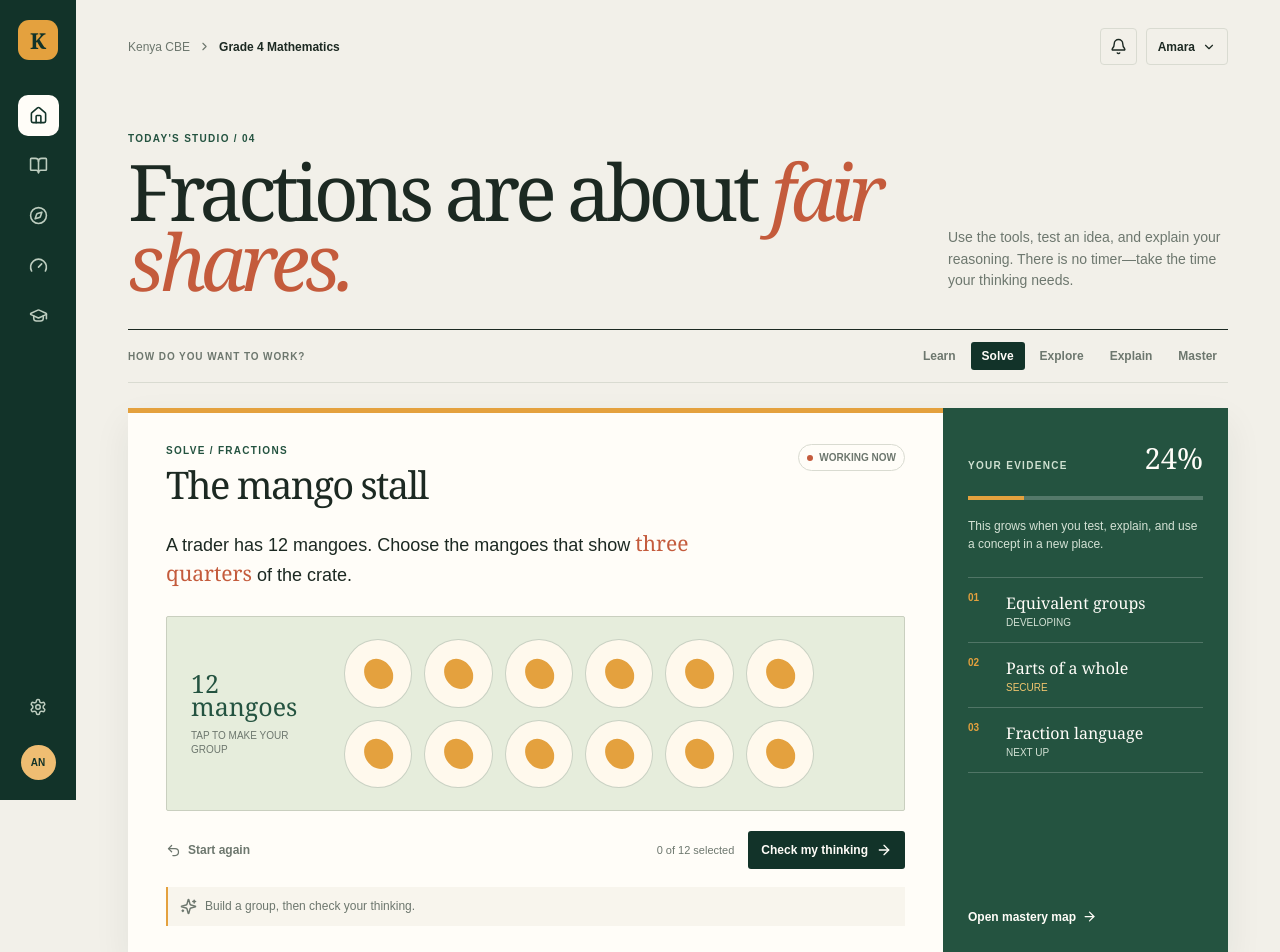
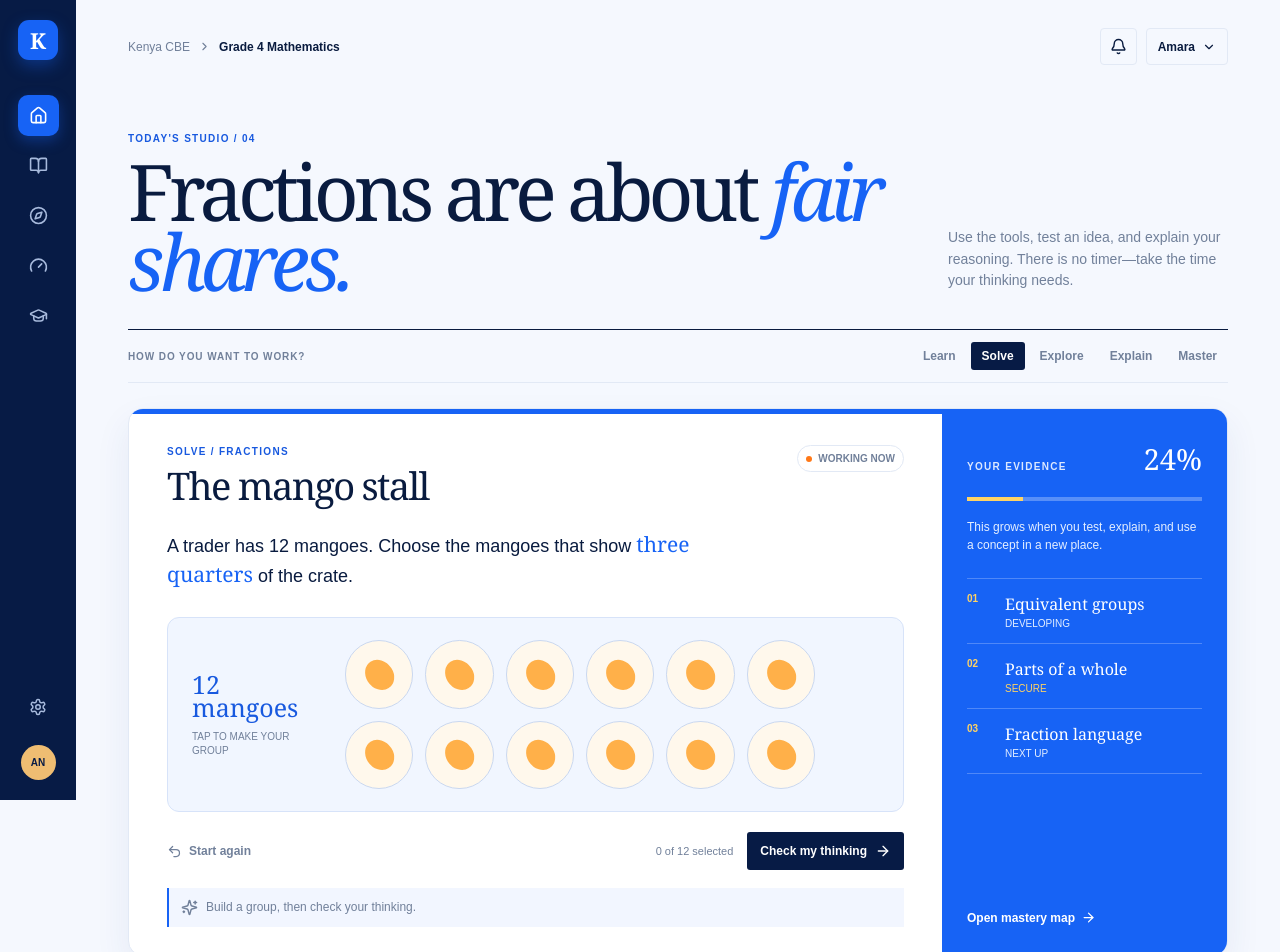
Before and after one commit to nicsdeep/interactive-learning-platform, a Next.js app: page / in a window 1280 px wide. Shown: the top 952 px of the page. Built offline with nearby package versions, Linux system fonts and the light colour scheme.

Commit message:
style: apply blue education dashboard visual system

```diff
--- a/app/layout.tsx
+++ b/app/layout.tsx
@@ -1,5 +1,6 @@
 import type { Metadata } from "next";
 import "./globals.css";
+import "./reference-theme.css";
 
 export const metadata: Metadata = {
   title: "Kora | Adaptive learning",
--- /dev/null
+++ b/app/reference-theme.css
@@ -0,0 +1,9 @@
+/* Blue education-system theme, adapted from the selected dashboard reference. */
+.studio-logo{color:#fff;background:var(--sun);box-shadow:0 6px 16px rgba(23,99,245,.35)}
+.studio-rail nav a,.rail-footer>a{color:#a7badc}.studio-rail nav a.active{color:#fff;background:var(--sun);box-shadow:0 5px 14px rgba(23,99,245,.34)}
+.studio-intro h1 em,.challenge-prompt strong{color:var(--sun)}
+.studio-layout{border:1px solid var(--line);border-radius:15px;box-shadow:0 15px 35px rgba(32,69,138,.08);overflow:hidden}
+.crate{border-color:#d7e3f9;border-radius:12px;background:#f1f6ff}.mango{border-color:#cad8f0;background:#fff8ec}.mango:hover{border-color:var(--sun)}.mango span{background:#ffb049}.mango.picked{border-color:var(--sun);background:var(--sun);box-shadow:0 5px 10px rgba(23,99,245,.2)}.mango.picked span{background:#ffcc74}
+.response{background:#f2f6ff}.response.correct{border-color:#0cae68;color:#078b53;background:#e8f8ef}.response.close{border-color:var(--clay);color:#be551d;background:#fff0e6}
+.evidence-panel{background:var(--sun)}.evidence-heading .kicker{color:#dce8ff}.progress-track{background:rgba(255,255,255,.28)}.progress-track i{background:#ffd364}.evidence-copy,.evidence-list small{color:#e5efff}.evidence-list{border-color:rgba(255,255,255,.24)}.evidence-list>div{border-color:rgba(255,255,255,.24)}.number,.evidence-list small.good{color:#ffd364}.evidence-panel>a:hover{color:#ffd364}
+.journey-card,.companion-card{border-radius:14px}.journey-card li button{background:var(--sun)}
```
Also changed, not shown: app/globals.css.
